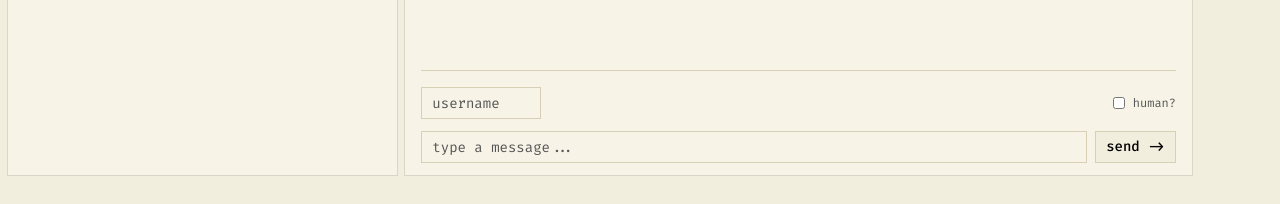
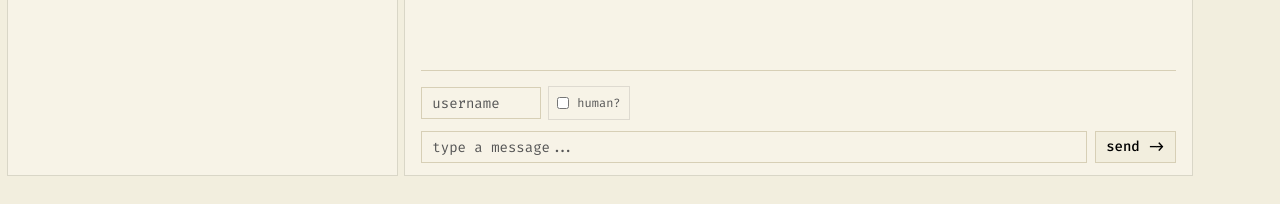
Before and after one commit to noonefr69/nooneportfolio, a Next.js app: page /guest-book in a window 1280 px wide. Shown: the part 473-677 px from the top of the page. Built offline with nearby package versions, Linux system fonts and the light colour scheme; no server answers; the database is empty.

Commit message:
guest book ui done

```diff
--- a/src/app/(pages)/guest-book/page.tsx
+++ b/src/app/(pages)/guest-book/page.tsx
@@ -1,10 +1,49 @@
+"use client";
+
+import { zodResolver } from "@hookform/resolvers/zod";
+import { Controller, useForm } from "react-hook-form";
+import { toast } from "sonner";
+import * as z from "zod";
+
 import { Button } from "@/components/ui/button";
 import { Card, CardContent } from "@/components/ui/card";
 import { Input } from "@/components/ui/input";
-import dbConnect from "@/lib/db";
 
-export default async function GuestBook() {
-  await dbConnect();
+// 1. Create the form schema
+const formSchema = z.object({
+  username: z.string().min(1, "is required.").max(8, "Max 8 characters."),
+  message: z
+    .string()
+    .min(1, "Message cannot be empty.")
+    .max(200, "Max 200 characters."),
+  human: z
+    .boolean()
+    .refine((val) => val === true, "Please verify you are human."),
+});
+
+export default function GuestBook() {
+  // 2. Initialize the form
+  const form = useForm<z.infer<typeof formSchema>>({
+    resolver: zodResolver(formSchema),
+    defaultValues: {
+      username: "",
+      message: "",
+      human: false,
+    },
+  });
+
+  // 3. Dummy submit function (UI only)
+  function onSubmit(data: z.infer<typeof formSchema>) {
+    toast("Guestbook submission:", {
+      description: (
+        <pre className="mt-2 w-[320px] overflow-x-auto rounded-md bg-code p-4 text-code-foreground">
+          <code>{JSON.stringify(data, null, 2)}</code>
+        </pre>
+      ),
+      position: "bottom-right",
+    });
+    form.reset();
+  }
 
   return (
     <div className="mt-20">
@@ -16,6 +55,7 @@ export default async function GuestBook() {
           </CardContent>
         </Card>
 
+        {/* Right Card (Chat UI) */}
         <Card className="col-span-9 lg:col-span-6 flex flex-col overflow-hidden p-0">
           <CardContent className="flex-1 flex flex-col h-full overflow-hidden pt-3">
             <div className="flex items-center gap-2 text-xs text-muted-foreground mb-4 border-b border-border pb-2">
@@ -40,36 +80,99 @@ export default async function GuestBook() {
               </div>
             </div>
 
-            {/* Input Area */}
-            <div className="mt-4 pt-4 border-t border-border space-y-3">
+            {/* Input Area - Wrapped in Form */}
+            <form
+              onSubmit={form.handleSubmit(onSubmit)}
+              className="mt-4 pt-4 border-t border-border space-y-3"
+            >
               {/* Row 1: Username & Bot Check */}
-              <div className="flex justify-between items-center gap-4">
+              <div className="flex items-center gap-2">
+                <div className="flex flex-col w-full max-w-30">
+                  <Controller
+                    name="username"
+                    control={form.control}
+                    render={({ field, fieldState }) => (
+                      <>
                         <Input
+                          {...field}
                           type="text"
                           placeholder="username"
-                  className="h-8 max-w-[120px] text-sm focus-visible:ring-0"
+                          className={`h-8 text-sm focus-visible:ring-0 ${fieldState.invalid ? "border-destructive" : ""}`}
+                          aria-invalid={fieldState.invalid}
                         />
+                        {/*{fieldState.invalid && (
+                          <span className="text-xs text-destructive mt-1 absolute bottom-0 left-32 ">
+                            {fieldState.error?.message}
+                          </span>
+                        )}*/}
+                      </>
+                    )}
+                  />
+                </div>
+
+                <div className={`flex flex-col items-end`}>
+                  <Controller
+                    name="human"
+                    control={form.control}
+                    render={({ field, fieldState }) => (
+                      <Card
+                        className={`p-2 ${fieldState.invalid ? "border-destructive ring-destructive outline-destructive" : ""}`}
+                      >
                         <label className="flex items-center gap-2 text-xs text-muted-foreground cursor-pointer select-none">
                           <Input
                             type="checkbox"
-                    className="accent-primary h-3 w-3 cursor-pointer"
+                            checked={field.value}
+                            onChange={field.onChange}
+                            className={`accent-primary h-3 w-3 cursor-pointer ${fieldState.invalid ? "border-destructive" : ""}`}
+                            aria-invalid={fieldState.invalid}
                           />
                           human?
                         </label>
+                      </Card>
+                    )}
+                  />
+                  {/*{form.formState.errors.human && (
+                    <span className="text-xs text-destructive mt-1">
+                      {form.formState.errors.human.message}
+                    </span>
+                  )}*/}
+                </div>
               </div>
 
               {/* Row 2: Message & Send */}
-              <div className="flex gap-2 pb-3">
+              <div className="flex flex-col gap-2 pb-3 relative">
+                <Controller
+                  name="message"
+                  control={form.control}
+                  render={({ field, fieldState }) => (
+                    <>
+                      <div className="flex gap-2">
                         <Input
+                          {...field}
                           type="text"
                           placeholder="type a message..."
-                  className="h-8 flex-1 text-sm focus-visible:ring-0"
+                          className={`h-8 flex-1 text-sm focus-visible:ring-0 ${fieldState.invalid ? "border-destructive" : ""}`}
+                          aria-invalid={fieldState.invalid}
                         />
-                <Button variant="outline" size="sm" className="h-8 text-sm">
+                        <Button
+                          type="submit"
+                          variant="outline"
+                          size="sm"
+                          className="h-8 text-sm"
+                        >
                           send -&gt;
                         </Button>
                       </div>
+                      {/*{fieldState.invalid && (
+                        <span className="text-xs text-destructive absolute right-24 bottom-5">
+                          {fieldState.error?.message}
+                        </span>
+                      )}*/}
+                    </>
+                  )}
+                />
               </div>
+            </form>
           </CardContent>
         </Card>
       </section>
```
Lines whose indentation alone changed are shown as unchanged.
